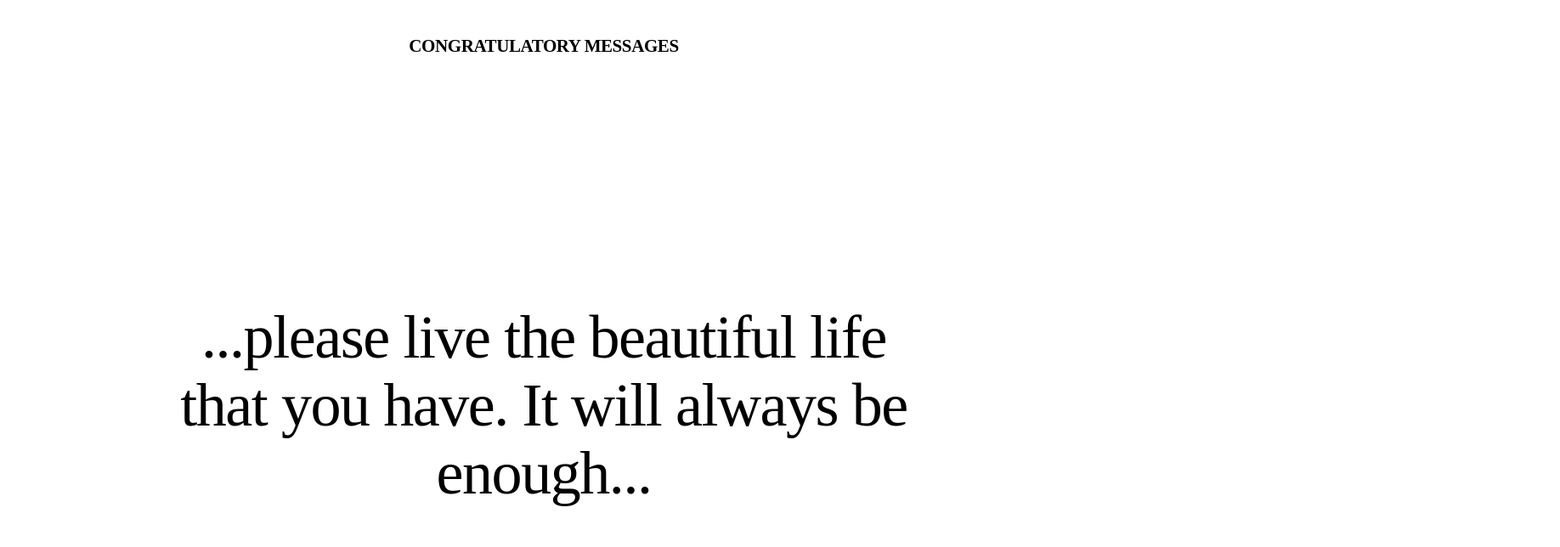
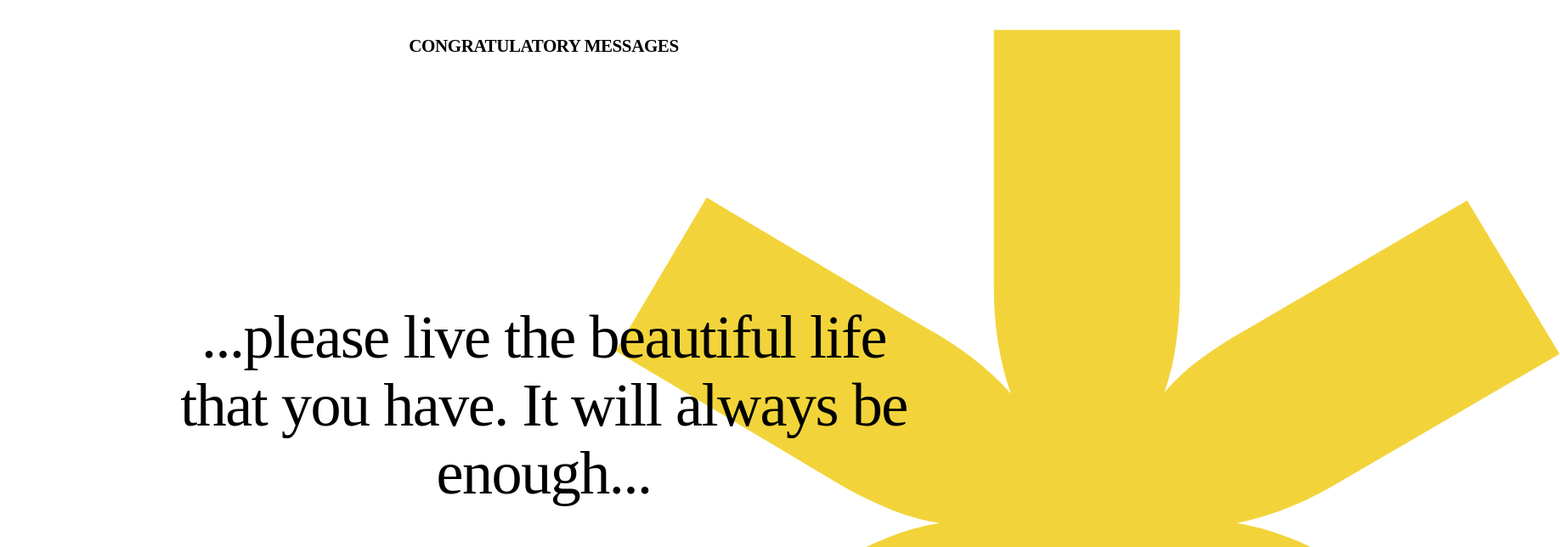
Before and after one commit to blerchin/useallfive-challenge, a React (Create React App) app: page / in a window 1280 px wide. Shown: the top 644 px of the page at 85% size, 1836 px wide, since content can reach past the window. Built offline with nearby package versions, Linux system fonts and the light colour scheme.

Commit message:
add logo background

```diff
--- a/src/App.js
+++ b/src/App.js
@@ -2,25 +2,26 @@ import React from 'react';
 
 import Carousel from './components/Carousel';
 
-import carouselData from './data.json';
+import carouselData from './assets/data.json';
+import asterisk from './assets/asterisk.svg';
 
 import './App.css';
+import SvgBackground from './components/SvgBackground';
 
 function App() {
   return (
     <div className="App">
-      {carouselData.map(({ quotes, section_title, textColor, primary }, i) => (
-        <>
+      {carouselData.map(({ backgroundPosition, quotes, section_title, textColor, primary }, i) => (
+        <div key={i} style={{ position: 'relative' }}>
+          <SvgBackground src={asterisk} position={backgroundPosition} />
           <h5 style={{ fontWeight: primary ? 'bold' : 'inherit' }}>
             { section_title }
           </h5>
           <Carousel
-            key={i}
-            logoPosition={i % 2 === 0 ? 'right' : 'left'}
             quotes={quotes}
             textColor={textColor}
             />
-        </>
+        </div>
       ))}
     </div>
   );
--- a/src/components/Carousel/index.js
+++ b/src/components/Carousel/index.js
@@ -16,7 +16,6 @@ const Carousel = ({
   return (
     <div className={wrapper}>
       <Slider
-        addArrowClickHandler
         arrows
         dots
         dotsClass={dots}
--- /dev/null
+++ b/src/components/SvgBackground/index.js
@@ -0,0 +1,20 @@
+import React from 'react';
+import PropTypes from 'prop-types';
+
+import { image, imageLeft, wrapper } from './index.module.css';
+
+const SvgBackground = ({
+  position = 'left',
+  src
+}) => (
+  <div className={wrapper}>
+      <img alt="A+A Logo" className={`${image} ${position ==='left' ? imageLeft : ''}`} src={src} />
+  </div>
+);
+
+SvgBackground.propTypes = {
+  position: PropTypes.string,
+  src: PropTypes.string
+};
+
+export default SvgBackground;
--- /dev/null
+++ b/src/components/SvgBackground/index.module.css
@@ -0,0 +1,25 @@
+.image {
+  display: block;
+  position: absolute;
+  height: 100%;
+  right: 0;
+  width: auto;
+  transform: translateX(50%);
+}
+.imageLeft {
+  left: 0;
+  right: auto;
+  transform: translateX(-50%);
+}
+.wrapper {
+  background-repeat: no-repeat;
+  background-position: 0% 50%;
+  position: absolute;
+  bottom: 0;
+  height: 100%;
+  width: 100%;
+  z-index: -1;
+}
+.wrapperRight {
+  background-position: 100% 50%;
+}
```
Also changed, not shown: src/assets/asterisk.svg (added), src/assets/data.json (renamed from src/data.json).
